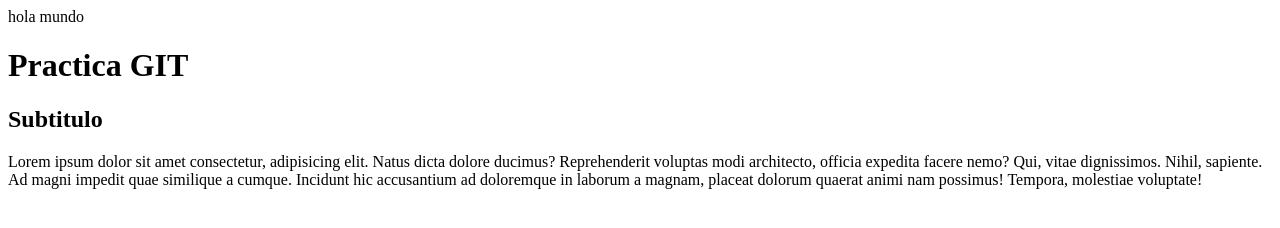
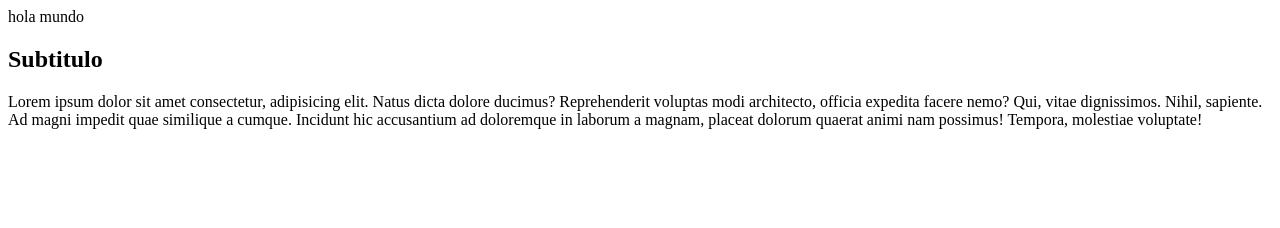
Before and after one commit to veritocarri/mi-primer-repositorio, a plain HTML site: page index.html in a window 1280 px wide. Drawn offline with Linux system fonts and the light colour scheme.

Commit message:
se borro el h1

```diff
--- a/index.html
+++ b/index.html
@@ -11,7 +11,7 @@
 <body>
     <div>hola mundo</div>
     <main>
-        <h1>Practica GIT</h1>
+
 
         <section>
             <h2>Subtitulo</h2>
```
